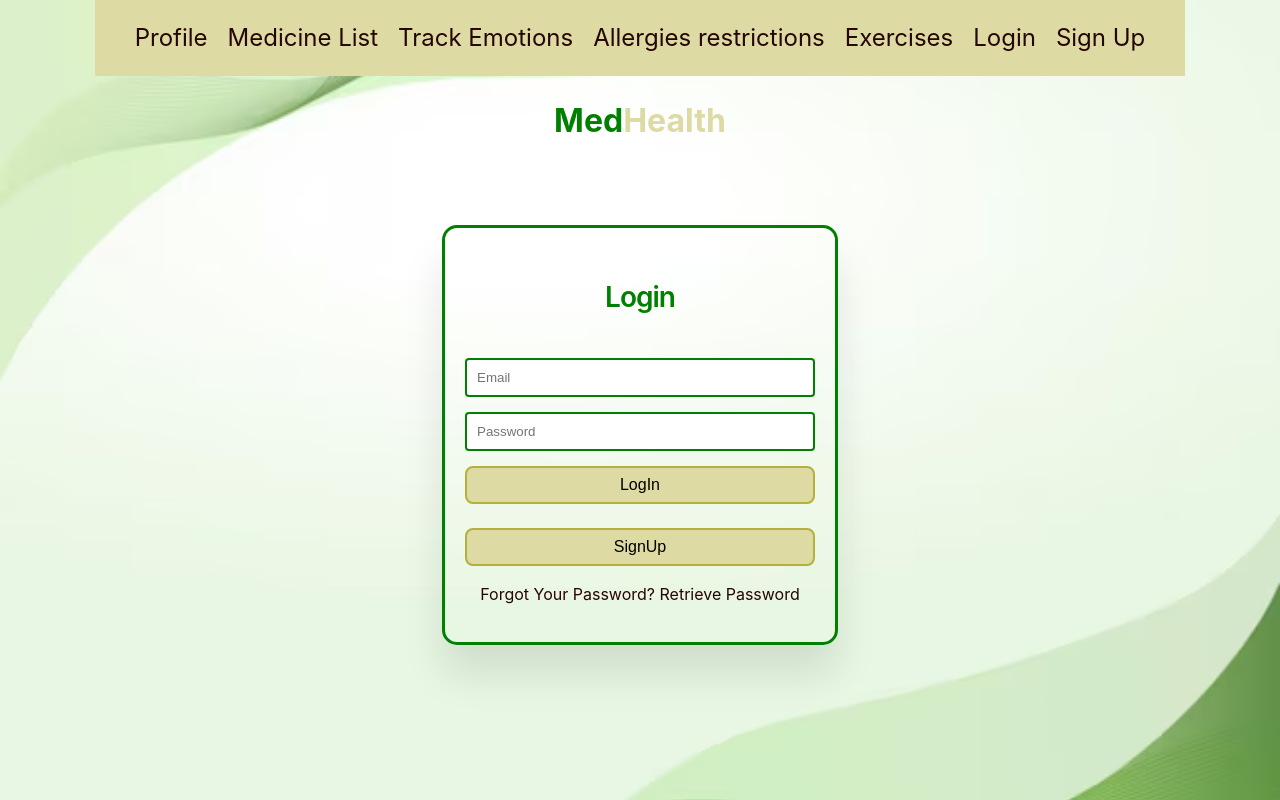
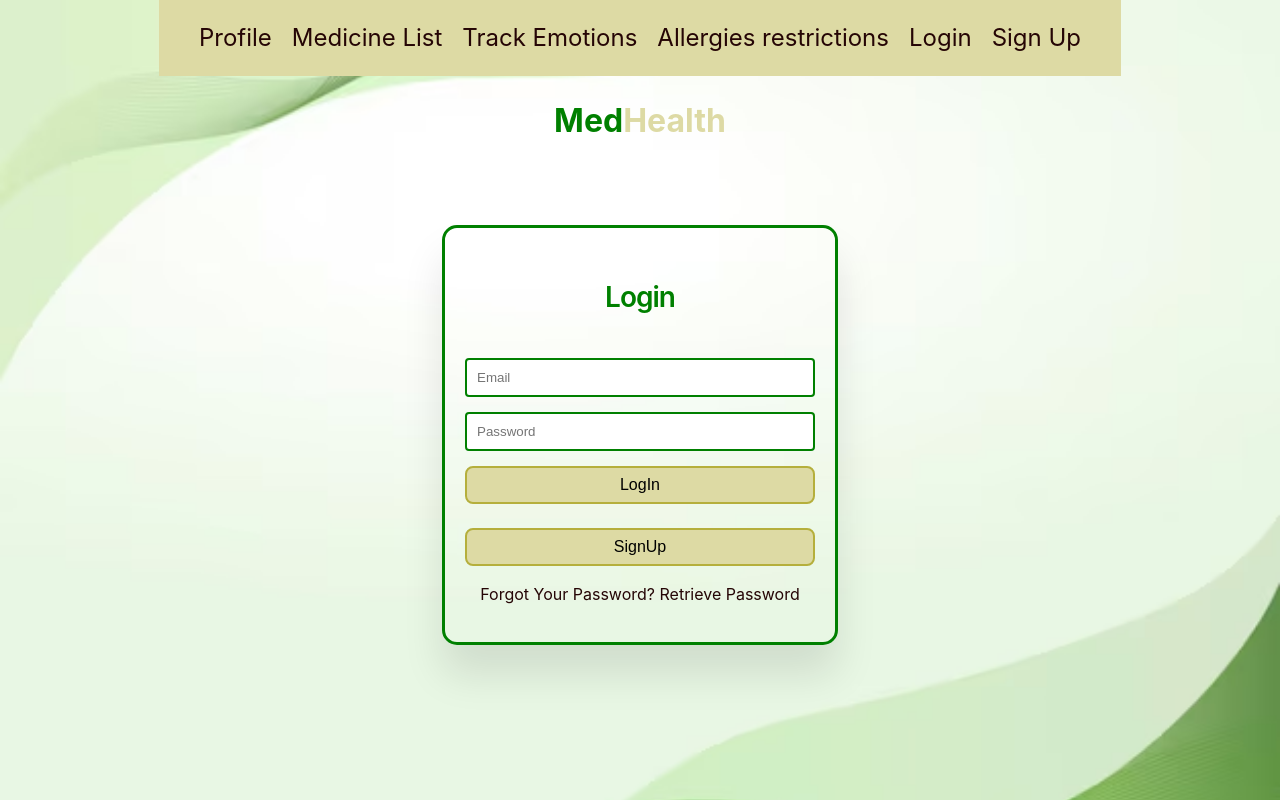
Before and after one commit to sameedJafri/medHealth, a React (Vite) app in the folder client/frontend/: page /LoginPage in a window 1280 px wide. Built offline with nearby package versions, Linux system fonts and the light colour scheme.

Commit message:
removing the excersie page

```diff
--- a/client/frontend/src/App.jsx
+++ b/client/frontend/src/App.jsx
@@ -6,7 +6,6 @@ import RegisterPage from './Pages/RegisterPage';
 import Medicine from './Pages/Medicine';
 import Emotions from './Pages/Emotions';
 import Restrictions from './Pages/Restrictions';
-import Exercise from './Pages/Exercise';
 import Home from './Pages/Home';
 import Welcome from './Pages/Welcome';
 
@@ -25,7 +24,6 @@ function App() {
         <Route path="/Medicine" element={<Medicine />} />
         <Route path="/Emotions" element={<Emotions />} />
         <Route path="/Restrictions" element={<Restrictions />} />
-        <Route path="/Exercise" element={<Exercise />} />
       </Routes>
     </Router>
     </>
--- a/client/frontend/src/Pages/Components/NavBar.jsx
+++ b/client/frontend/src/Pages/Components/NavBar.jsx
@@ -18,10 +18,6 @@ function NavBar() {
                     <a href="/Restrictions"> Allergies restrictions</a>
                 </li>
                 <li>
-                    <a href="/Exercise"> Exercises</a>
-                </li>
-
-                <li>
                     <a href="/LoginPage"> Login </a>
                 </li>
                 <li>
```
